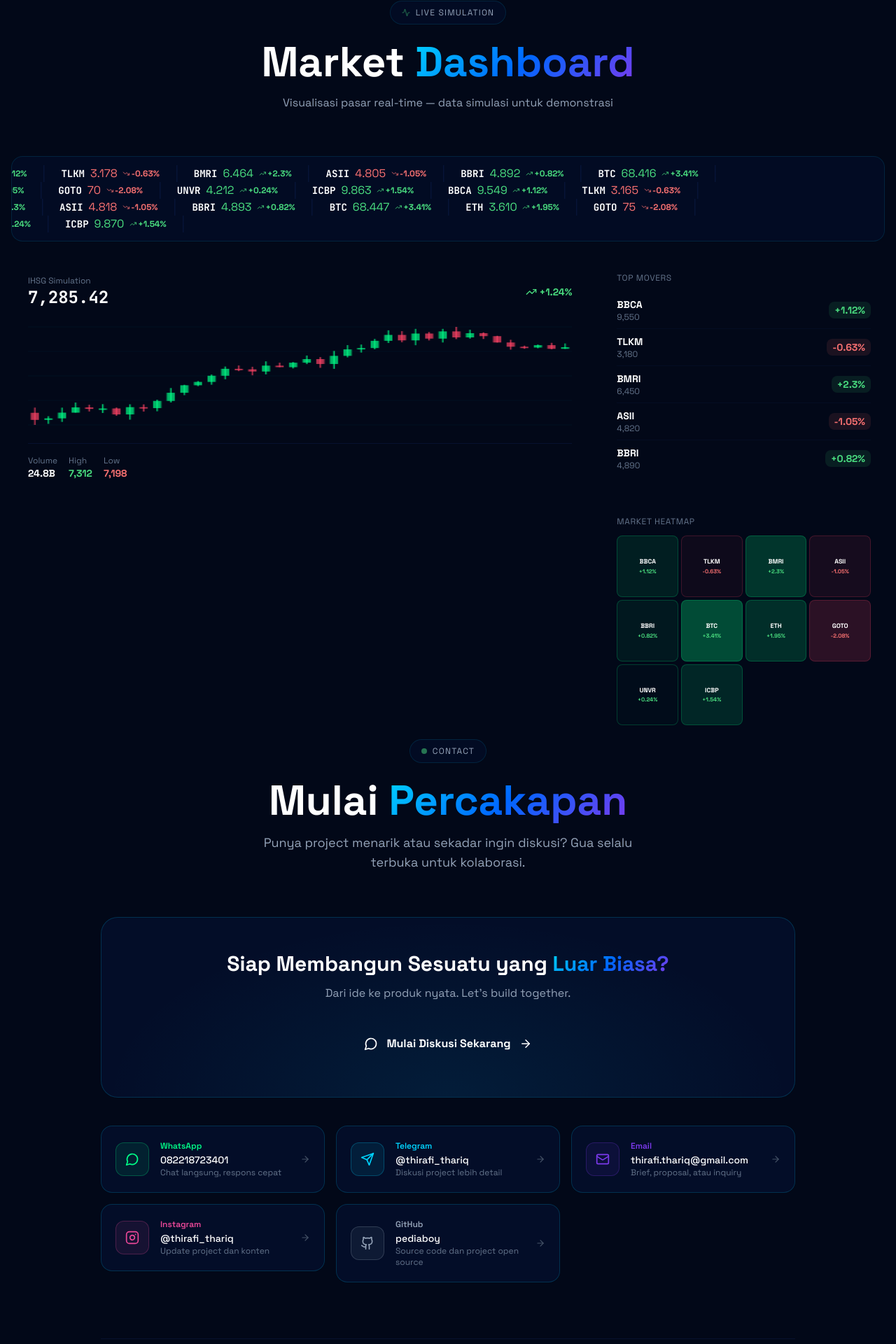
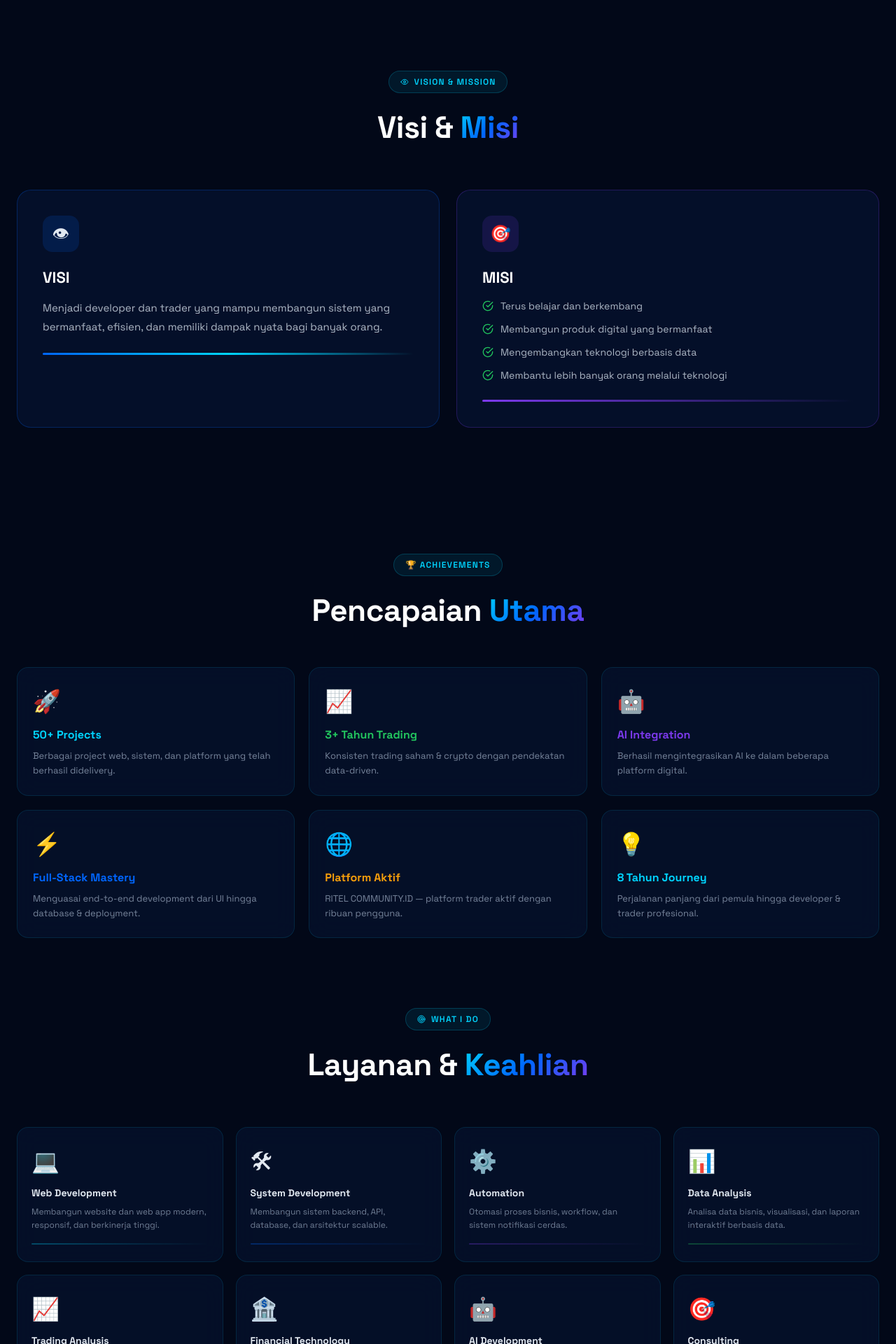
Before and after one commit to pediaboy/portofoliothoriq, a Next.js app: page / in a window 1280 px wide. Shown: the part 4650-6570 px from the top of the page at 70% size. Built offline with nearby package versions, Linux system fonts and the light colour scheme.

Commit message:
redesign: premium dark blue SaaS portfolio UI

```diff
--- a/app/sections/MarketSection.tsx
+++ b/app/sections/MarketSection.tsx
@@ -1,191 +1,151 @@
 'use client'
 import { useEffect, useRef, useState } from 'react'
-import { motion, useInView } from 'framer-motion'
-import { TrendingUp, TrendingDown, Activity } from 'lucide-react'
+import { Eye, Target, CheckCircle } from 'lucide-react'
 
-function FadeIn({ children, delay = 0, className = '' }: { children: React.ReactNode; delay?: number; className?: string }) {
-  const ref = useRef(null)
-  const inView = useInView(ref, { once: true, amount: 0.1 })
-  return (
-    <motion.div ref={ref} initial={{ opacity: 0, y: 40 }} animate={inView ? { opacity: 1, y: 0 } : {}}
-      transition={{ duration: 0.7, delay, ease: [0.22,1,0.36,1] }} className={className}>
-      {children}
-    </motion.div>
-  )
+function useReveal() {
+  const ref = useRef<HTMLDivElement>(null)
+  const [visible, setVisible] = useState(false)
+  useEffect(() => {
+    const obs = new IntersectionObserver(([e]) => { if (e.isIntersecting) { setVisible(true); obs.disconnect() } }, { threshold: 0.1 })
+    if (ref.current) obs.observe(ref.current)
+    return () => obs.disconnect()
+  }, [])
+  return { ref, visible }
 }
 
-const TICKERS = [
-  { sym: 'BBCA', price: 9550, change: 1.12 },
-  { sym: 'TLKM', price: 3180, change: -0.63 },
-  { sym: 'BMRI', price: 6450, change: 2.30 },
-  { sym: 'ASII', price: 4820, change: -1.05 },
-  { sym: 'BBRI', price: 4890, change: 0.82 },
-  { sym: 'BTC', price: 68420, change: 3.41 },
-  { sym: 'ETH', price: 3620, change: 1.95 },
-  { sym: 'GOTO', price: 71, change: -2.08 },
-  { sym: 'UNVR', price: 4210, change: 0.24 },
-  { sym: 'ICBP', price: 9875, change: 1.54 },
+const services = [
+  { title: 'Web Development', icon: '💻', desc: 'Membangun website dan web app modern, responsif, dan berkinerja tinggi.', color: '#00d4ff' },
+  { title: 'System Development', icon: '🛠', desc: 'Membangun sistem backend, API, database, dan arsitektur scalable.', color: '#0066ff' },
+  { title: 'Automation', icon: '⚙️', desc: 'Otomasi proses bisnis, workflow, dan sistem notifikasi cerdas.', color: '#7c3aed' },
+  { title: 'Data Analysis', icon: '📊', desc: 'Analisa data bisnis, visualisasi, dan laporan interaktif berbasis data.', color: '#22c55e' },
+  { title: 'Trading Analysis', icon: '📈', desc: 'Analisa teknikal & fundamental saham dan crypto untuk keputusan trading.', color: '#f59e0b' },
+  { title: 'Financial Technology', icon: '🏦', desc: 'Pengembangan aplikasi fintech, payment gateway, dan sistem keuangan.', color: '#0066ff' },
+  { title: 'AI Development', icon: '🤖', desc: 'Integrasi AI dan machine learning dalam produk digital.', color: '#a78bfa' },
+  { title: 'Consulting', icon: '🎯', desc: 'Konsultasi strategi teknologi, arsitektur sistem, dan growth digital.', color: '#00d4ff' },
 ]
 
-function genCandles() {
-  const arr: { open: number; close: number; high: number; low: number }[] = []
-  let price = 5500
-  for (let i = 0; i < 40; i++) {
-    const open = price
-    const move = (Math.random() - 0.48) * 120
-    const close = open + move
-    const high = Math.max(open, close) + Math.random() * 40
-    const low = Math.min(open, close) - Math.random() * 40
-    arr.push({ open, close, high, low })
-    price = close
-  }
-  return arr
-}
+export default function MarketSection() {
+  const { ref, visible } = useReveal()
+  const [hovered, setHovered] = useState<number | null>(null)
 
-function CandlestickChart() {
-  const canvasRef = useRef<HTMLCanvasElement>(null)
-  const [candles, setCandles] = useState(genCandles)
+  const missions = [
+    'Terus belajar dan berkembang',
+    'Membangun produk digital yang bermanfaat',
+    'Mengembangkan teknologi berbasis data',
+    'Membantu lebih banyak orang melalui teknologi',
+  ]
 
-  useEffect(() => {
-    const interval = setInterval(() => {
-      setCandles(prev => {
-        const last = prev[prev.length - 1]
-        const open = last.close
-        const move = (Math.random() - 0.48) * 100
-        const close = open + move
-        const high = Math.max(open, close) + Math.random() * 30
-        const low = Math.min(open, close) - Math.random() * 30
-        return [...prev.slice(1), { open, close, high, low }]
-      })
-    }, 800)
-    return () => clearInterval(interval)
-  }, [])
+  return (
+    <>
+      {/* VISION & MISSION */}
+      <section id="vision" ref={ref} style={{ padding: '100px 24px', position: 'relative' }}>
+        <div style={{ maxWidth: 1280, margin: '0 auto' }}>
+          <div style={{ textAlign: 'center', marginBottom: 56, opacity: visible ? 1 : 0, transform: visible ? 'none' : 'translateY(24px)', transition: 'all 0.7s ease' }}>
+            <div className="section-label" style={{ display: 'inline-flex', justifyContent: 'center' }}><Eye size={12} /> Vision & Mission</div>
+            <h2 style={{ fontSize: 'clamp(28px,4vw,44px)', fontWeight: 800, color: '#fff', letterSpacing: '-0.5px' }}>
+              Visi & <span className="gradient-text">Misi</span>
+            </h2>
+          </div>
 
-  useEffect(() => {
-    const canvas = canvasRef.current
-    if (!canvas) return
-    const ctx = canvas.getContext('2d')
-    if (!ctx) return
-    const W = canvas.width, H = canvas.height
-    ctx.clearRect(0, 0, W, H)
-    const prices = candles.flatMap(c => [c.high, c.low])
-    const min = Math.min(...prices), max = Math.max(...prices)
-    const range = max - min || 1
-    const cw = W / candles.length, pad = 10
-    ctx.strokeStyle = 'rgba(0,212,255,0.05)'
-    ctx.lineWidth = 1
-    for (let i = 0; i <= 4; i++) {
-      const y = pad + (H - pad * 2) * i / 4
-      ctx.beginPath(); ctx.moveTo(0, y); ctx.lineTo(W, y); ctx.stroke()
-    }
-    candles.forEach((c, i) => {
-      const x = i * cw + cw / 2
-      const toY = (v: number) => H - pad - ((v - min) / range) * (H - pad * 2)
-      const bull = c.close >= c.open
-      const color = bull ? '#00ff88' : '#ff4466'
-      ctx.strokeStyle = color; ctx.lineWidth = 1
-      ctx.beginPath(); ctx.moveTo(x, toY(c.high)); ctx.lineTo(x, toY(c.low)); ctx.stroke()
-      ctx.fillStyle = bull ? 'rgba(0,255,136,0.7)' : 'rgba(255,68,102,0.7)'
-      ctx.fillRect(x - cw * 0.3, Math.min(toY(c.open), toY(c.close)), cw * 0.6, Math.max(Math.abs(toY(c.close) - toY(c.open)), 2))
-    })
-  }, [candles])
+          <div style={{ display: 'grid', gridTemplateColumns: '1fr 1fr', gap: 24, marginBottom: 80 }} className="vm-grid">
+            {/* Vision */}
+            <div style={{ background: 'rgba(7,20,51,0.65)', border: '1px solid rgba(0,102,255,0.25)', borderRadius: 20, padding: 36, backdropFilter: 'blur(24px)', opacity: visible ? 1 : 0, transform: visible ? 'none' : 'translateX(-24px)', transition: 'all 0.8s ease 0.1s' }}>
+              <div style={{ width: 52, height: 52, borderRadius: 14, background: 'rgba(0,102,255,0.15)', display: 'flex', alignItems: 'center', justifyContent: 'center', fontSize: 24, marginBottom: 20 }}>👁</div>
+              <h3 style={{ fontSize: 22, fontWeight: 700, color: '#fff', marginBottom: 14 }}>VISI</h3>
+              <p style={{ fontSize: 15, lineHeight: 1.75, color: 'rgba(203,213,225,0.85)' }}>
+                Menjadi developer dan trader yang mampu membangun sistem yang bermanfaat, efisien, dan memiliki dampak nyata bagi banyak orang.
+              </p>
+              <div style={{ marginTop: 24, height: 3, borderRadius: 2, background: 'linear-gradient(90deg, #0066ff, #00d4ff, transparent)' }} />
+            </div>
 
-  return <canvas ref={canvasRef} width={500} height={160} className="w-full" style={{ maxHeight: 160 }} />
-}
-
-function LivePrice({ base, change }: { base: number; change: number }) {
-  const [val, setVal] = useState(base)
-  useEffect(() => {
-    const iv = setInterval(() => {
-      setVal(p => Math.max(base * 0.95, Math.min(base * 1.05, p + (Math.random() - 0.5) * 20)))
-    }, 1500)
-    return () => clearInterval(iv)
-  }, [base])
-  return <span className={change >= 0 ? 'text-green-400' : 'text-red-400'}>{val.toLocaleString('id-ID', { maximumFractionDigits: 0 })}</span>
-}
-
-export default function MarketSection() {
-  return (
-    <section id="market" className="relative section-padding overflow-hidden">
-      <div className="max-w-7xl mx-auto px-4">
-        <FadeIn className="text-center mb-16">
-          <div className="inline-flex items-center gap-2 glass px-4 py-2 rounded-full mb-6">
-            <Activity size={12} className="text-green-400 animate-pulse" />
-            <span className="text-xs text-slate-400 tracking-widest uppercase">Live Simulation</span>
-          </div>
-          <h2 className="text-4xl sm:text-5xl lg:text-6xl font-black text-white mb-4">Market <span className="gradient-text">Dashboard</span></h2>
-          <p className="text-slate-400 max-w-xl mx-auto">Visualisasi pasar real-time — data simulasi untuk demonstrasi</p>
-        </FadeIn>
-        <FadeIn className="mb-6">
-          <div className="glass rounded-2xl py-3 overflow-hidden neon-border">
-            <div className="ticker-wrapper">
-              <div className="ticker-inner animate-ticker">
-                {[...TICKERS, ...TICKERS].map((t, i) => (
-                  <div key={i} className="inline-flex items-center gap-2 px-6 border-r border-blue-900/30">
-                    <span className="font-bold text-sm text-white" style={{ fontFamily: 'JetBrains Mono, monospace' }}>{t.sym}</span>
-                    <LivePrice base={t.price} change={t.change} />
-                    <span className={`text-xs font-bold flex items-center gap-0.5 ${t.change >= 0 ? 'text-green-400' : 'text-red-400'}`}>
-                      {t.change >= 0 ? <TrendingUp size={10} /> : <TrendingDown size={10} />}
-                      {t.change >= 0 ? '+' : ''}{t.change}%
-                    </span>
+            {/* Mission */}
+            <div style={{ background: 'rgba(7,20,51,0.65)', border: '1px solid rgba(124,58,237,0.25)', borderRadius: 20, padding: 36, backdropFilter: 'blur(24px)', opacity: visible ? 1 : 0, transform: visible ? 'none' : 'translateX(24px)', transition: 'all 0.8s ease 0.2s' }}>
+              <div style={{ width: 52, height: 52, borderRadius: 14, background: 'rgba(124,58,237,0.15)', display: 'flex', alignItems: 'center', justifyContent: 'center', fontSize: 24, marginBottom: 20 }}>🎯</div>
+              <h3 style={{ fontSize: 22, fontWeight: 700, color: '#fff', marginBottom: 14 }}>MISI</h3>
+              <div style={{ display: 'flex', flexDirection: 'column', gap: 12 }}>
+                {missions.map((m, i) => (
+                  <div key={i} style={{ display: 'flex', alignItems: 'flex-start', gap: 10 }}>
+                    <CheckCircle size={16} color="#22c55e" style={{ flexShrink: 0, marginTop: 2 }} />
+                    <span style={{ fontSize: 14, color: 'rgba(203,213,225,0.85)', lineHeight: 1.5 }}>{m}</span>
                   </div>
                 ))}
               </div>
+              <div style={{ marginTop: 24, height: 3, borderRadius: 2, background: 'linear-gradient(90deg, #7c3aed, transparent)' }} />
             </div>
           </div>
-        </FadeIn>
-        <div className="grid grid-cols-1 lg:grid-cols-3 gap-5">
-          <FadeIn delay={0.1} className="lg:col-span-2">
-            <div className="market-card p-6 h-full">
-              <div className="flex items-center justify-between mb-4">
-                <div>
-                  <p className="text-xs text-slate-500">IHSG Simulation</p>
-                  <p className="text-2xl font-black text-white" style={{ fontFamily: 'JetBrains Mono, monospace' }}>7,285.42</p>
-                </div>
-                <div className="flex items-center gap-1 text-green-400 font-bold"><TrendingUp size={16} /><span className="text-sm">+1.24%</span></div>
+        </div>
+      </section>
+
+      {/* ACHIEVEMENTS */}
+      <section id="achievements" style={{ padding: '0 24px 100px', position: 'relative' }}>
+        <div style={{ maxWidth: 1280, margin: '0 auto' }}>
+          <div style={{ textAlign: 'center', marginBottom: 48 }}>
+            <div className="section-label" style={{ display: 'inline-flex', justifyContent: 'center' }}>🏆 Achievements</div>
+            <h2 style={{ fontSize: 'clamp(28px,4vw,44px)', fontWeight: 800, color: '#fff', letterSpacing: '-0.5px' }}>
+              Pencapaian <span className="gradient-text">Utama</span>
+            </h2>
+          </div>
+
+          <div style={{ display: 'grid', gridTemplateColumns: 'repeat(3,1fr)', gap: 20 }} className="ach-grid">
+            {[
+              { icon: '🚀', title: '50+ Projects', desc: 'Berbagai project web, sistem, dan platform yang telah berhasil didelivery.', color: '#00d4ff' },
+              { icon: '📈', title: '3+ Tahun Trading', desc: 'Konsisten trading saham & crypto dengan pendekatan data-driven.', color: '#22c55e' },
+              { icon: '🤖', title: 'AI Integration', desc: 'Berhasil mengintegrasikan AI ke dalam beberapa platform digital.', color: '#7c3aed' },
+              { icon: '⚡', title: 'Full-Stack Mastery', desc: 'Menguasai end-to-end development dari UI hingga database & deployment.', color: '#0066ff' },
+              { icon: '🌐', title: 'Platform Aktif', desc: 'RITEL COMMUNITY.ID — platform trader aktif dengan ribuan pengguna.', color: '#f59e0b' },
+              { icon: '💡', title: '8 Tahun Journey', desc: 'Perjalanan panjang dari pemula hingga developer & trader profesional.', color: '#00d4ff' },
+            ].map((a, i) => (
+              <div key={i} style={{
+                background: 'rgba(7,20,51,0.6)', border: `1px solid rgba(0,212,255,0.12)`,
+                borderRadius: 16, padding: '24px 22px', backdropFilter: 'blur(16px)',
+                transition: 'all 0.3s ease',
+              }}
+              onMouseEnter={e => { (e.currentTarget as HTMLElement).style.borderColor = `${a.color}40`; (e.currentTarget as HTMLElement).style.transform = 'translateY(-4px)'; (e.currentTarget as HTMLElement).style.boxShadow = `0 12px 40px rgba(0,0,0,0.3)` }}
+              onMouseLeave={e => { (e.currentTarget as HTMLElement).style.borderColor = 'rgba(0,212,255,0.12)'; (e.currentTarget as HTMLElement).style.transform = 'none'; (e.currentTarget as HTMLElement).style.boxShadow = 'none' }}>
+                <div style={{ fontSize: 32, marginBottom: 12 }}>{a.icon}</div>
+                <div style={{ fontSize: 16, fontWeight: 700, color: a.color, marginBottom: 8 }}>{a.title}</div>
+                <div style={{ fontSize: 13, color: 'rgba(148,163,184,0.8)', lineHeight: 1.6 }}>{a.desc}</div>
               </div>
-              <CandlestickChart />
-              <div className="flex gap-4 mt-4 pt-4 border-t border-blue-900/20">
-                <div><p className="text-xs text-slate-500">Volume</p><p className="text-sm font-bold text-white">24.8B</p></div>
-                <div><p className="text-xs text-slate-500">High</p><p className="text-sm font-bold text-green-400">7,312</p></div>
-                <div><p className="text-xs text-slate-500">Low</p><p className="text-sm font-bold text-red-400">7,198</p></div>
-              </div>
-            </div>
-          </FadeIn>
-          <div className="flex flex-col gap-4">
-            <FadeIn delay={0.2}>
-              <div className="market-card p-5">
-                <p className="text-xs text-slate-500 mb-3 uppercase tracking-wider">Top Movers</p>
-                {TICKERS.slice(0, 5).map(t => (
-                  <div key={t.sym} className="flex items-center justify-between py-2 border-b border-blue-900/10 last:border-0">
-                    <div>
-                      <p className="text-sm font-bold text-white">{t.sym}</p>
-                      <p className="text-xs text-slate-500">{t.price.toLocaleString()}</p>
-                    </div>
-                    <span className={`text-sm font-bold px-2 py-0.5 rounded-lg ${t.change >= 0 ? 'text-green-400 bg-green-400/10' : 'text-red-400 bg-red-400/10'}`}>
-                      {t.change >= 0 ? '+' : ''}{t.change}%
-                    </span>
-                  </div>
-                ))}
-              </div>
-            </FadeIn>
-            <FadeIn delay={0.3}>
-              <div className="market-card p-5">
-                <p className="text-xs text-slate-500 mb-3 uppercase tracking-wider">Market Heatmap</p>
-                <div className="grid grid-cols-4 gap-1">
-                  {TICKERS.map(t => (
-                    <div key={t.sym} className="aspect-square rounded-lg flex flex-col items-center justify-center"
-                      style={{ background: t.change >= 0 ? `rgba(0,255,136,${Math.min(0.3,Math.abs(t.change)*0.08)})` : `rgba(255,68,102,${Math.min(0.3,Math.abs(t.change)*0.08)})`, border: `1px solid ${t.change >= 0 ? 'rgba(0,255,136,0.2)' : 'rgba(255,68,102,0.2)'}` }}>
-                      <p className="text-white font-bold" style={{ fontSize: '9px' }}>{t.sym}</p>
-                      <p className={`font-bold ${t.change >= 0 ? 'text-green-400' : 'text-red-400'}`} style={{ fontSize: '8px' }}>{t.change >= 0 ? '+' : ''}{t.change}%</p>
-                    </div>
-                  ))}
-                </div>
-              </div>
-            </FadeIn>
+            ))}
           </div>
         </div>
-      </div>
-    </section>
+        <style>{`@media(max-width:768px){.ach-grid{grid-template-columns:1fr!important}}`}</style>
+      </section>
+
+      {/* SERVICES */}
+      <section id="services" style={{ padding: '0 24px 100px', position: 'relative' }}>
+        <div style={{ maxWidth: 1280, margin: '0 auto' }}>
+          <div style={{ textAlign: 'center', marginBottom: 56 }}>
+            <div className="section-label" style={{ display: 'inline-flex', justifyContent: 'center' }}>
+              <Target size={12} /> What I Do
+            </div>
+            <h2 style={{ fontSize: 'clamp(28px,4vw,44px)', fontWeight: 800, color: '#fff', letterSpacing: '-0.5px' }}>
+              Layanan & <span className="gradient-text">Keahlian</span>
+            </h2>
+          </div>
+
+          <div style={{ display: 'grid', gridTemplateColumns: 'repeat(4,1fr)', gap: 18 }} className="svc-grid">
+            {services.map((s, i) => (
+              <div key={i}
+                onMouseEnter={() => setHovered(i)}
+                onMouseLeave={() => setHovered(null)}
+                style={{
+                  background: 'rgba(7,20,51,0.6)', border: `1px solid ${hovered === i ? s.color + '45' : 'rgba(0,212,255,0.12)'}`,
+                  borderRadius: 16, padding: '24px 20px', backdropFilter: 'blur(16px)',
+                  cursor: 'default', transition: 'all 0.3s ease',
+                  transform: hovered === i ? 'translateY(-5px)' : 'none',
+                  boxShadow: hovered === i ? `0 12px 40px rgba(0,0,0,0.35), 0 0 24px ${s.color}15` : 'none',
+                }}>
+                <div style={{ fontSize: 32, marginBottom: 12 }}>{s.icon}</div>
+                <div style={{ fontSize: 14, fontWeight: 700, color: '#e2e8f0', marginBottom: 8, lineHeight: 1.3 }}>{s.title}</div>
+                <div style={{ fontSize: 12, color: 'rgba(148,163,184,0.75)', lineHeight: 1.6 }}>{s.desc}</div>
+                <div style={{ marginTop: 16, height: 2, borderRadius: 1, background: `linear-gradient(90deg, ${s.color}, transparent)`, opacity: hovered === i ? 1 : 0.3, transition: 'opacity 0.3s' }} />
+              </div>
+            ))}
+          </div>
+        </div>
+        <style>{`@media(max-width:900px){.svc-grid{grid-template-columns:repeat(2,1fr)!important}} @media(max-width:500px){.svc-grid{grid-template-columns:1fr!important}} @media(max-width:768px){.vm-grid{grid-template-columns:1fr!important}}`}</style>
+      </section>
+    </>
   )
 }
```
